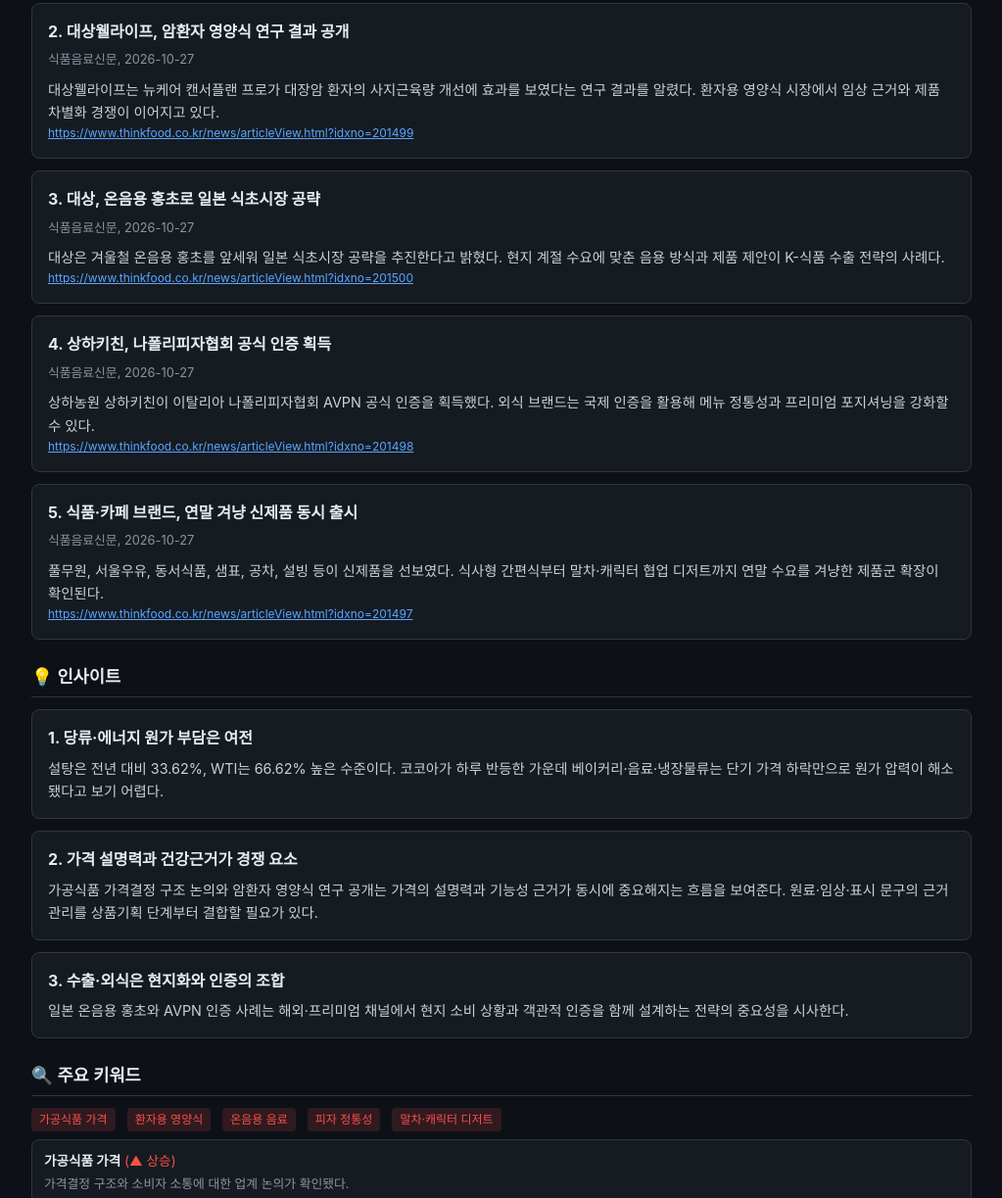
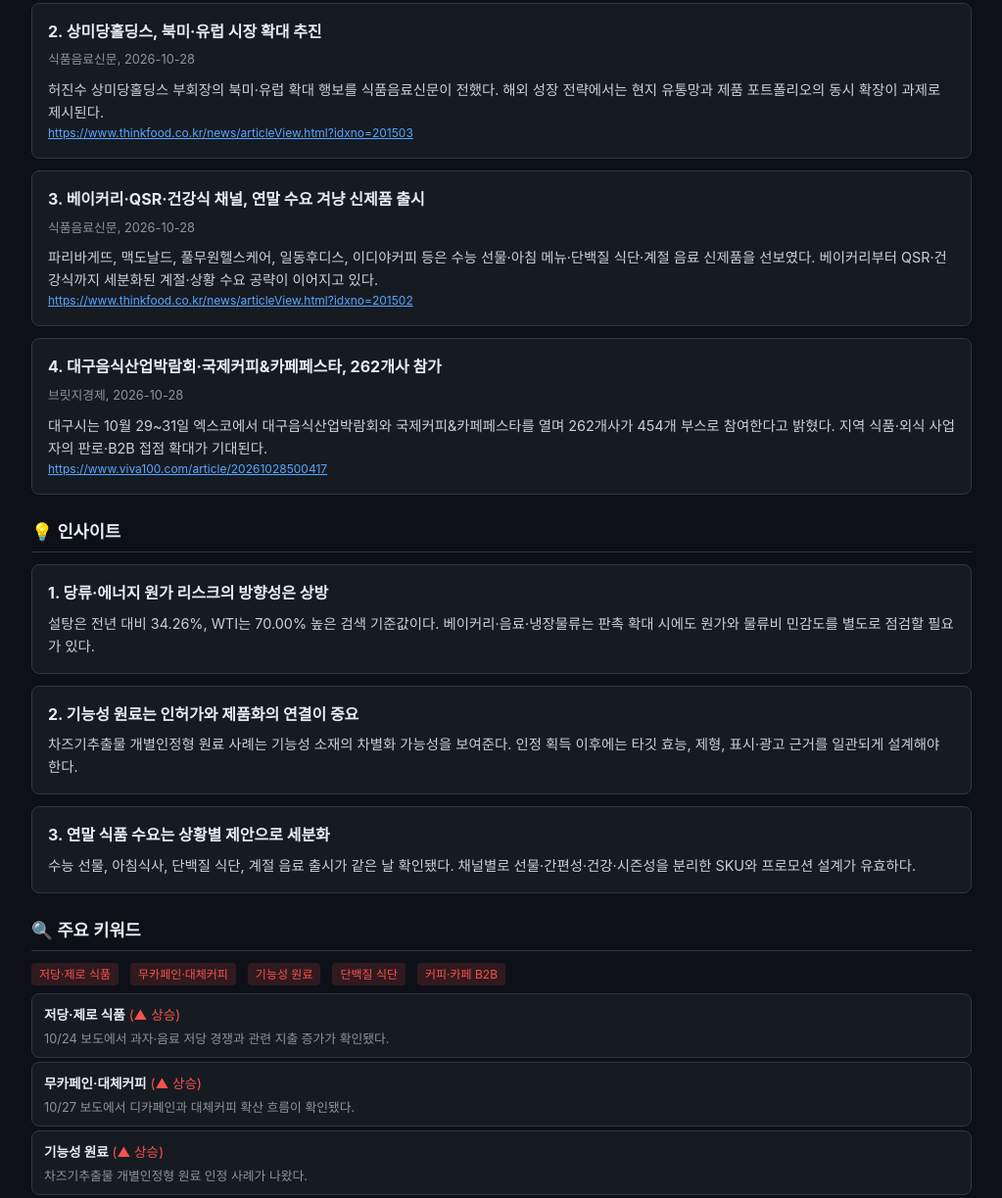
Before and after one commit to COUPLOGIS/foodrainnews, a plain HTML site: page index.html in a window 1280 px wide. Shown: the part 929-2152 px from the top of the page at 98% size, without its empty margins (128-1151 px from the left). Drawn offline with Linux system fonts and the light colour scheme.

Commit message:
Update food industry report for 2026-10-29

```diff
--- /dev/null
+++ b/data/2026-10-29.json
@@ -0,0 +1,31 @@
+{
+  "date":"2026-10-29",
+  "weekday":"목요일",
+  "commodities":[
+    {"name":"코코아","price":"5,555.46","unit":"USD/T","daily":3.24,"monthly":-10.02,"yoy":-10.25,"comment":"TradingEconomics 코코아 CFD의 마지막 검색 확인 스냅샷은 10/02 기준이다. 10/28 종가를 확인하지 못한 지연값이며, 오늘 실측으로 해석하면 안 된다."},
+    {"name":"설탕","price":"19.36","unit":"US¢/lb","daily":0.83,"monthly":2.76,"yoy":34.26,"comment":"10/28 TradingEconomics Sugar No.11 CFD 벤치마크 기준. ICE 개별 월물 공식 결제가는 아니다."},
+    {"name":"WTI 원유","price":"101.99","unit":"USD/BBL","daily":0,"monthly":14.10,"yoy":70.00,"comment":"10/28 World Oil Monitor 확인값. 일간 변화율은 동일 기준으로 검증하지 못해 화면 호환용 0이며 보합 뜻이 아니다."},
+    {"name":"아라비카 커피","price":"286.35","unit":"US¢/lb","daily":-2.52,"monthly":-1.07,"yoy":-26.71,"comment":"10/28 TradingEconomics Coffee CFD 기준. 별도 ICE 인용 286.7¢와 시점·지표 차이가 있어 CFD 기준으로 통일했다."},
+    {"name":"CBOT 밀","price":"601.00","unit":"US¢/BU","daily":0,"monthly":0,"yoy":0,"comment":"10/29 실시간 가격 검색값이다. CME 계약월별 공식 정산 및 변화율을 검증하지 못해 변화율 0은 화면 호환용 미검증값이며 보합이 아니다."}
+  ],
+  "exchange":{"usdkrw":"1,327.67","d7_pct":0,"d30_pct":0,"d60_pct":0,"yoy_pct":0},
+  "issues":[
+    {"rank":1,"title":"식품진흥원·보람바이오, 차즈기추출물 개별인정형 원료 인정","body":"식품진흥원과 보람바이오의 차즈기추출물이 식약처 개별인정형 원료 인정을 받았다고 식품음료신문이 보도했다. 기능성 원료의 인허가 근거가 건기식 제품 차별화의 출발점으로 작용할 수 있다.","source":"식품음료신문, 2026-10-28","source_url":"https://www.thinkfood.co.kr/news/articleView.html?idxno=201506"},
+    {"rank":2,"title":"상미당홀딩스, 북미·유럽 시장 확대 추진","body":"허진수 상미당홀딩스 부회장의 북미·유럽 확대 행보를 식품음료신문이 전했다. 해외 성장 전략에서는 현지 유통망과 제품 포트폴리오의 동시 확장이 과제로 제시된다.","source":"식품음료신문, 2026-10-28","source_url":"https://www.thinkfood.co.kr/news/articleView.html?idxno=201503"},
+    {"rank":3,"title":"베이커리·QSR·건강식 채널, 연말 수요 겨냥 신제품 출시","body":"파리바게뜨, 맥도날드, 풀무원헬스케어, 일동후디스, 이디야커피 등은 수능 선물·아침 메뉴·단백질 식단·계절 음료 신제품을 선보였다. 베이커리부터 QSR·건강식까지 세분화된 계절·상황 수요 공략이 이어지고 있다.","source":"식품음료신문, 2026-10-28","source_url":"https://www.thinkfood.co.kr/news/articleView.html?idxno=201502"},
+    {"rank":4,"title":"대구음식산업박람회·국제커피&카페페스타, 262개사 참가","body":"대구시는 10월 29~31일 엑스코에서 대구음식산업박람회와 국제커피&카페페스타를 열며 262개사가 454개 부스로 참여한다고 밝혔다. 지역 식품·외식 사업자의 판로·B2B 접점 확대가 기대된다.","source":"브릿지경제, 2026-10-28","source_url":"https://www.viva100.com/article/20261028500417"}
+  ],
+  "fao_insight":"원자재는 품목별 최신 확인 거래일이 다르다. 설탕·WTI·커피는 10/28, 밀은 10/29 검색값이며 코코아는 10/02 지연 스냅샷이다. USD/KRW는 10/28 확인값 1,327.67원이고 기간 변화율은 동일 기준 비교값을 확보하지 못해 화면 호환용 0을 사용했으며 보합을 뜻하지 않는다.",
+  "insights":[
+    {"rank":1,"title":"당류·에너지 원가 리스크의 방향성은 상방","body":"설탕은 전년 대비 34.26%, WTI는 70.00% 높은 검색 기준값이다. 베이커리·음료·냉장물류는 판촉 확대 시에도 원가와 물류비 민감도를 별도로 점검할 필요가 있다."},
+    {"rank":2,"title":"기능성 원료는 인허가와 제품화의 연결이 중요","body":"차즈기추출물 개별인정형 원료 사례는 기능성 소재의 차별화 가능성을 보여준다. 인정 획득 이후에는 타깃 효능, 제형, 표시·광고 근거를 일관되게 설계해야 한다."},
+    {"rank":3,"title":"연말 식품 수요는 상황별 제안으로 세분화","body":"수능 선물, 아침식사, 단백질 식단, 계절 음료 출시가 같은 날 확인됐다. 채널별로 선물·간편성·건강·시즌성을 분리한 SKU와 프로모션 설계가 유효하다."}
+  ],
+  "keywords":[
+    {"keyword":"저당·제로 식품","trend":"up","comment":"10/24 보도에서 과자·음료 저당 경쟁과 관련 지출 증가가 확인됐다."},
+    {"keyword":"무카페인·대체커피","trend":"up","comment":"10/27 보도에서 디카페인과 대체커피 확산 흐름이 확인됐다."},
+    {"keyword":"기능성 원료","trend":"up","comment":"차즈기추출물 개별인정형 원료 인정 사례가 나왔다."},
+    {"keyword":"단백질 식단","trend":"up","comment":"풀무원헬스케어와 일동후디스의 단백질 신제품 출시가 확인됐다."},
+    {"keyword":"커피·카페 B2B","trend":"up","comment":"대구 국제커피&카페페스타 개최로 관련 사업자 접점이 확대된다."}
+  ]
+}
--- a/index.html
+++ b/index.html
@@ -56,7 +56,7 @@
 </div>
 
 <script>
-const REPORT_DATES = ['2026-10-28', '2026-10-27', '2026-10-26', '2026-10-25', '2026-10-24'];
+const REPORT_DATES = ['2026-10-29', '2026-10-28', '2026-10-27', '2026-10-26', '2026-10-25'];
 const DATA_URL = 'data/';
 
 async function loadReport(date) {
```
